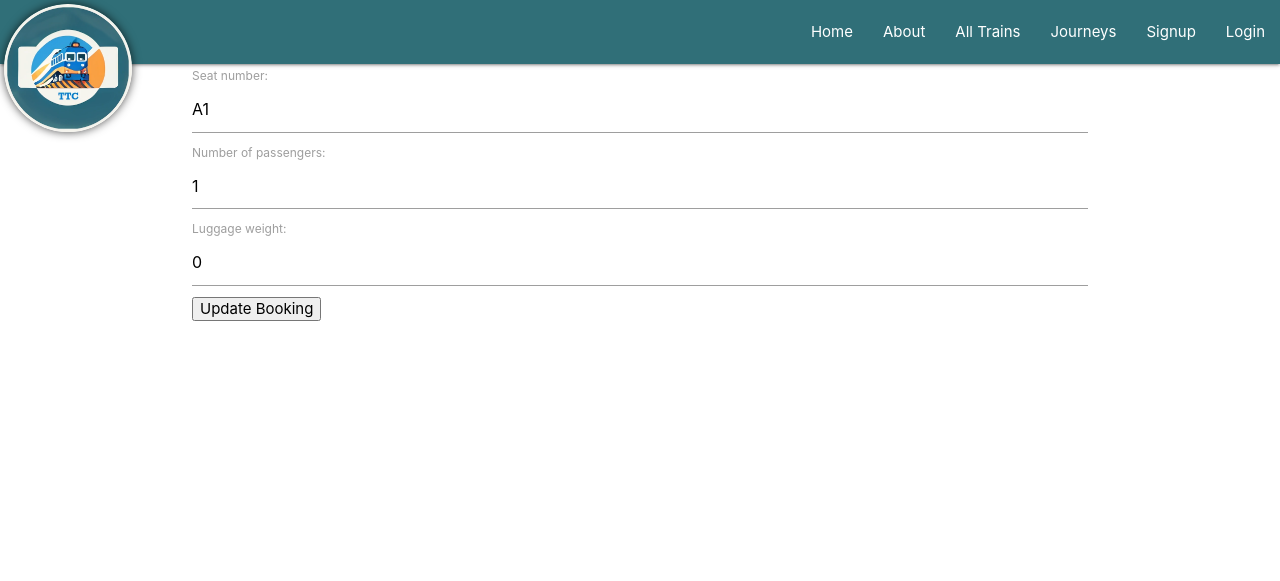
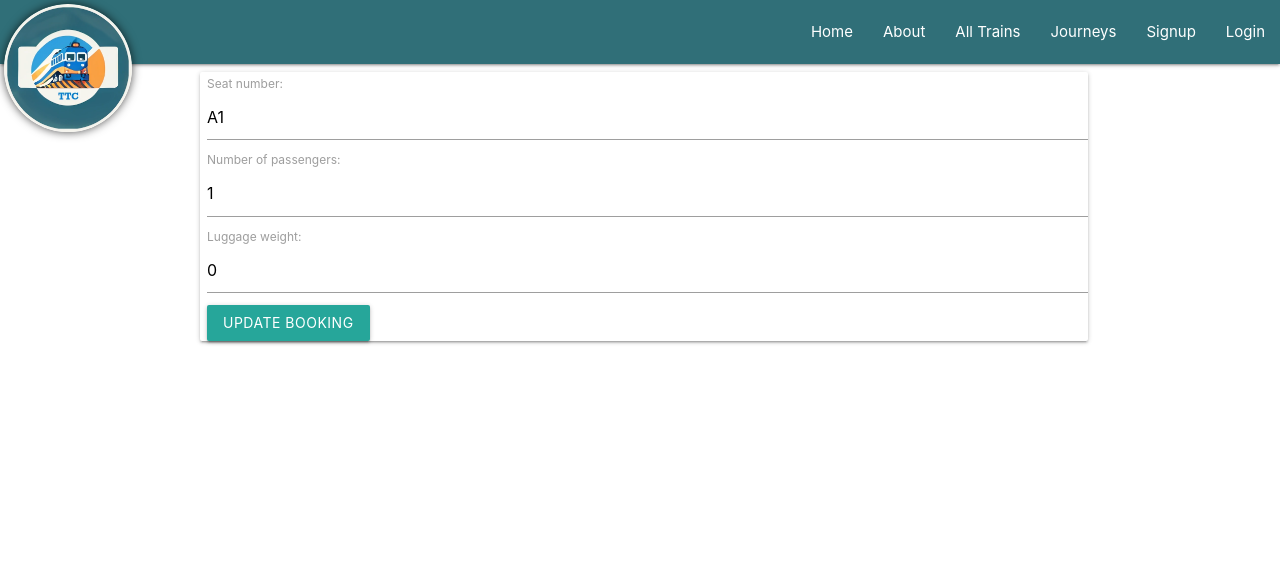
Before and after one commit to cango91/thomascollective, a Django app: template main_app/templates/booking/update_my_bookings.html in a window 1280 px wide. Shown: the top 581 px of the page. Run offline with Django 3.2, Linux system fonts and the light colour scheme; the template is opened without the code that fills it: values that come from a table or form of the project are taken from there, others are empty.

Commit message:
updatebooking

```diff
--- a/main_app/templates/booking/update_my_bookings.html
+++ b/main_app/templates/booking/update_my_bookings.html
@@ -1,11 +1,12 @@
 {% extends "base.html" %}
 {% block content %}
 
-
-<form method="POST">
+<div class="card mt-2 ml-2">
+  <form method="POST" class="ml-2">
     {% csrf_token %}
     {{form.as_table}}
-  <input type="submit" value="Update Booking" class="'btn mb mt-1">
-</form>
+    <input type="submit" value="Update Booking" class="btn mb mt-1">
+  </form>
+</div>
 
 {% endblock content %}
--- a/main_app/templates/home.html
+++ b/main_app/templates/home.html
@@ -67,6 +67,7 @@
     <strong>Q:</strong> How do I pay? <strong>A:</strong> Multiple payment options are available, including credit and debit cards.
 </p>
 <p>Join us now and make your train travel experience better!</p>
+<br>
     <script>
     document.addEventListener('DOMContentLoaded', function() {
         const elems = document.querySelectorAll('.parallax');
```
